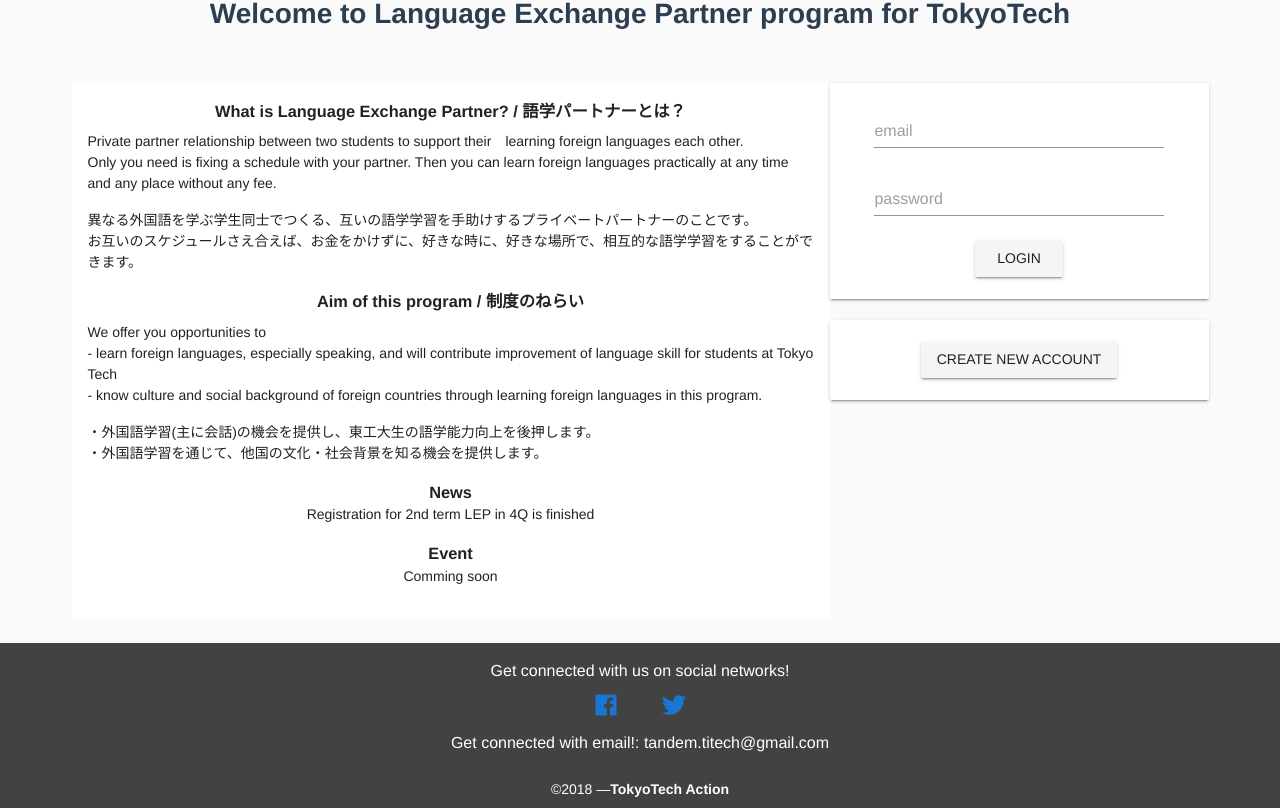
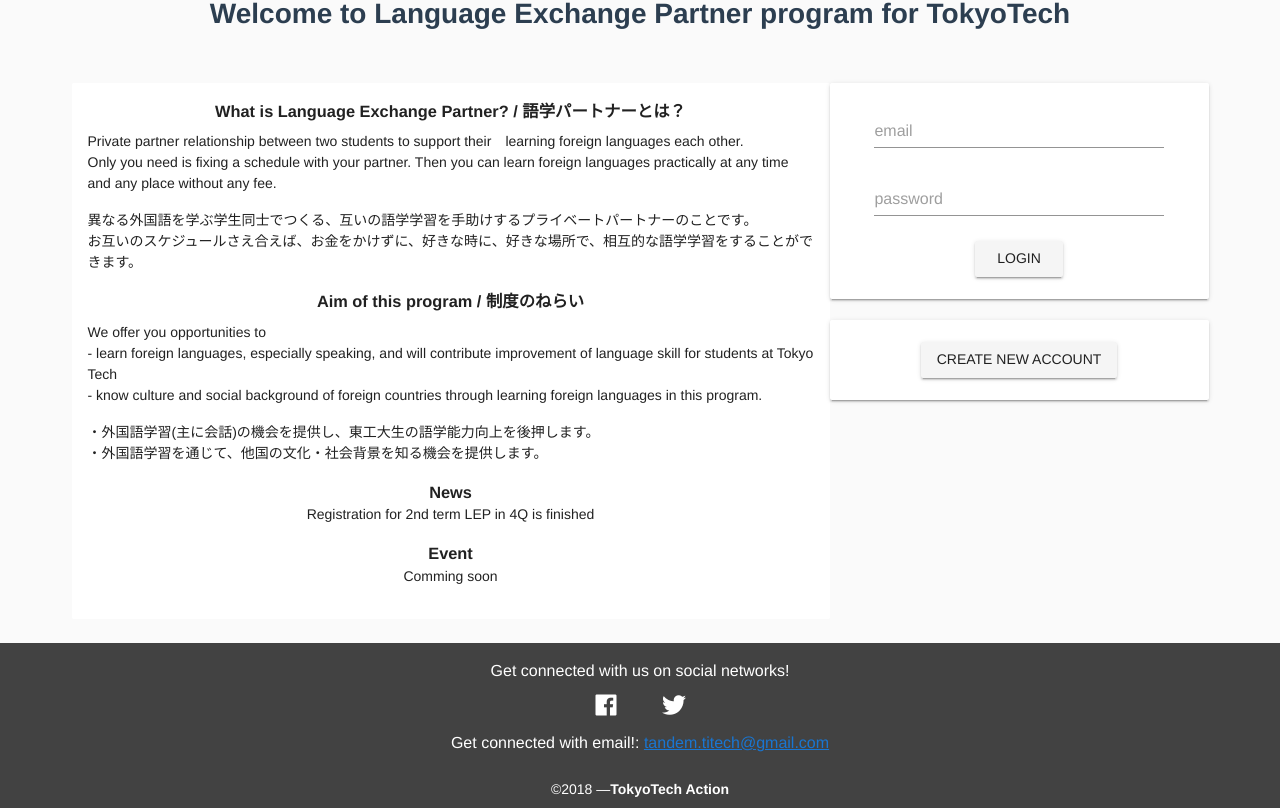
Before and after one commit to KenichiSasaki/pro_bootcamp_LEP, a Vue app in the folder lep_prototype/: page /mypage#/home in a window 1280 px wide. Shown: the part 220-1028 px from the top of the page. Built offline with nearby package versions, Linux system fonts and the light colour scheme.

Commit message:
modify SNS link

```diff
--- a/lep_prototype/src/views/Layout/components/FooterBar.vue
+++ b/lep_prototype/src/views/Layout/components/FooterBar.vue
@@ -18,7 +18,7 @@
           dark
           icon
         >
-          <a href="https://www.facebook.com/Tokyo.Tech.ACTION" target="_blanck"><v-icon size="24px">fab fa-facebook</v-icon></a>
+          <a class="snslink" href="https://www.facebook.com/Tokyo.Tech.ACTION" target="_blanck"><v-icon size="24px">fab fa-facebook</v-icon></a>
         </v-btn>
 
         <v-btn
@@ -27,10 +27,10 @@
           dark
           icon
         >
-          <a href="https://twitter.com/titech_action" target="_blanck"><v-icon size="24px">fab fa-twitter</v-icon></a>
+          <a class="snslink" href="https://twitter.com/titech_action" target="_blanck"><v-icon size="24px">fab fa-twitter</v-icon></a>
         </v-btn>
         <br>
-        <strong class="subheading">Get connected with email!: tandem.titech@gmail.com</strong>
+        <strong class="subheading">Get connected with email!: <a href="mailto:tandem.titech@gmail.com">tandem.titech@gmail.com</a></strong>
         </v-card-text>
       <v-card-actions class="grey darken-3 justify-center">
         &copy;2018 — <strong>TokyoTech Action</strong>
@@ -43,12 +43,20 @@
 <script>
   export default {
     name: "FooterBar",
+
     data: () => ({
-      snss: {icon1:'fab fa-facebook',icon2:'fab fa-twitter'}
 
     }),
+
     methods: {
 
-      }
+    }
   }
 </script>
+
+<style>
+.snslink {
+  color: white;
+  text-decoration: none;
+}
+</style>
```
